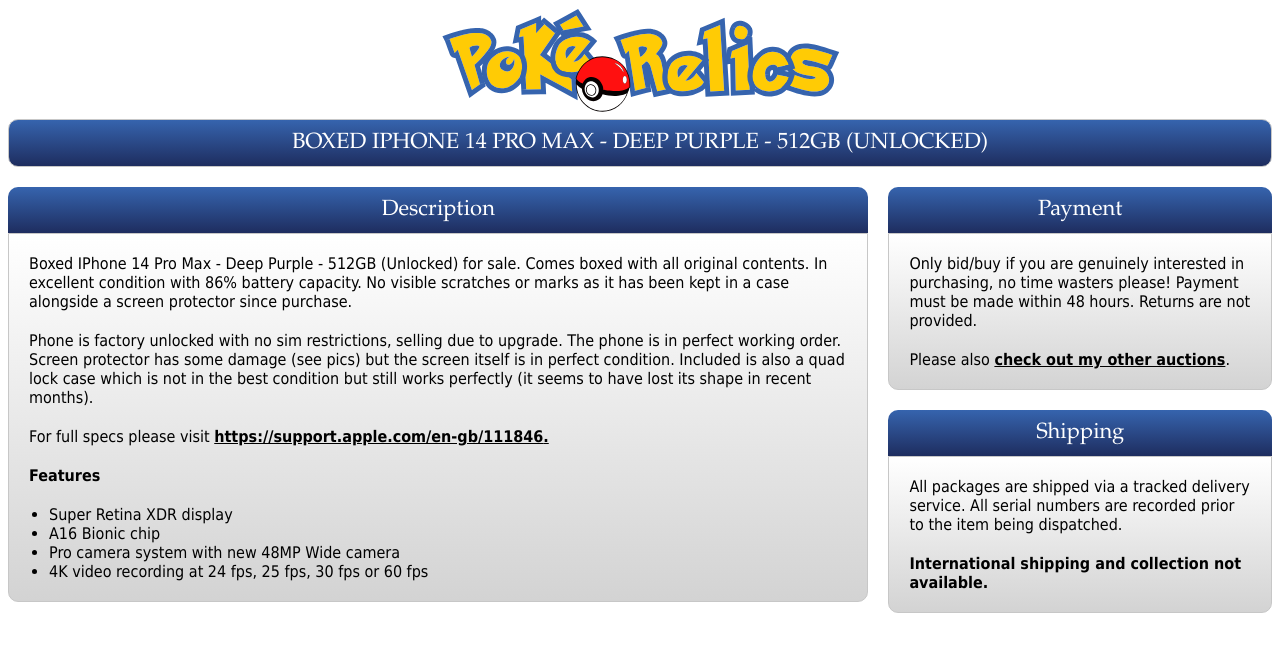
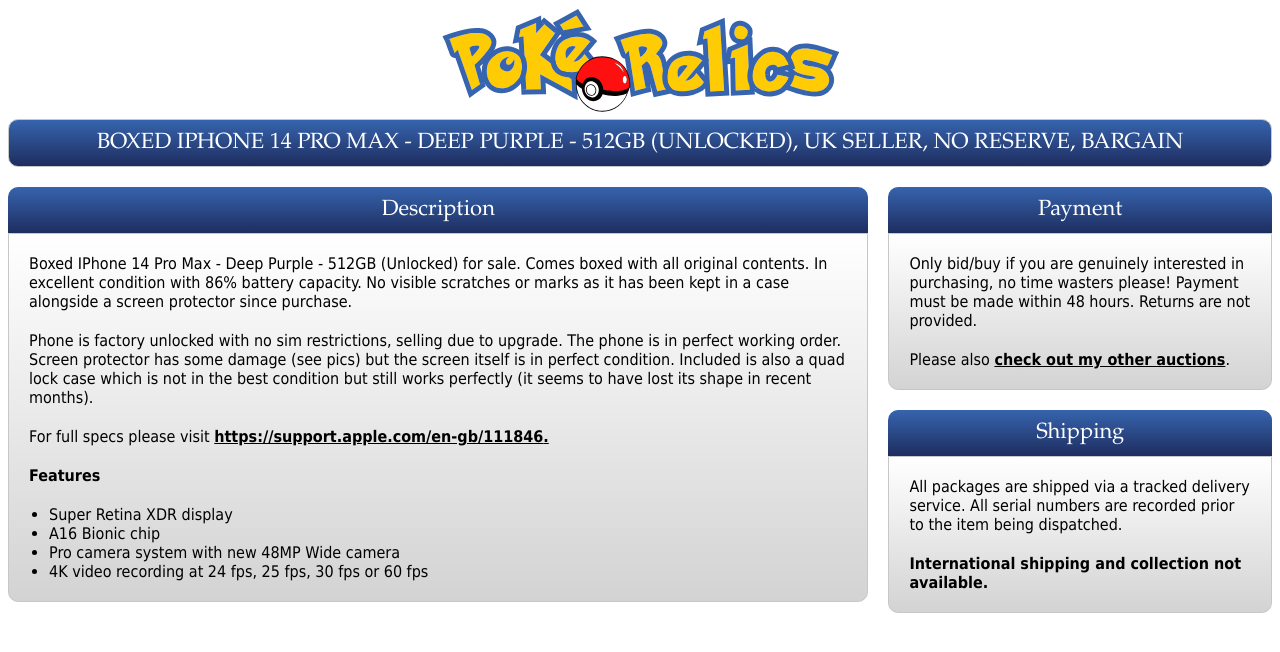
Before and after one commit to omarCreativeDev/ebay-listing, a React (Create React App) app: page / in a window 1280 px wide. Shown: the top 652 px of the page. Built offline with nearby package versions, Linux system fonts and the light colour scheme.

Commit message:
tweak listing

```diff
--- a/src/App.tsx
+++ b/src/App.tsx
@@ -1,5 +1,5 @@
 import styles from './App.module.scss';
-import { FEATURES, SPECS_URL, TITLE } from './constants';
+import { FEATURES, KEYWORDS, SPECS_URL, TITLE } from './constants';
 import classNames from 'classnames';
 import { Logo } from './Logo/Logo';
 
@@ -10,7 +10,7 @@
   return (
     <div className={ebayListing}>
       <Logo />
-      <h1 className={classNames(h1, heading)}>{TITLE}</h1>
+      <h1 className={classNames(h1, heading)}>{KEYWORDS}</h1>
       <div className={wrapper}>
         <div className={mainSection}>
           <h2 className={heading}>Description</h2>
```
